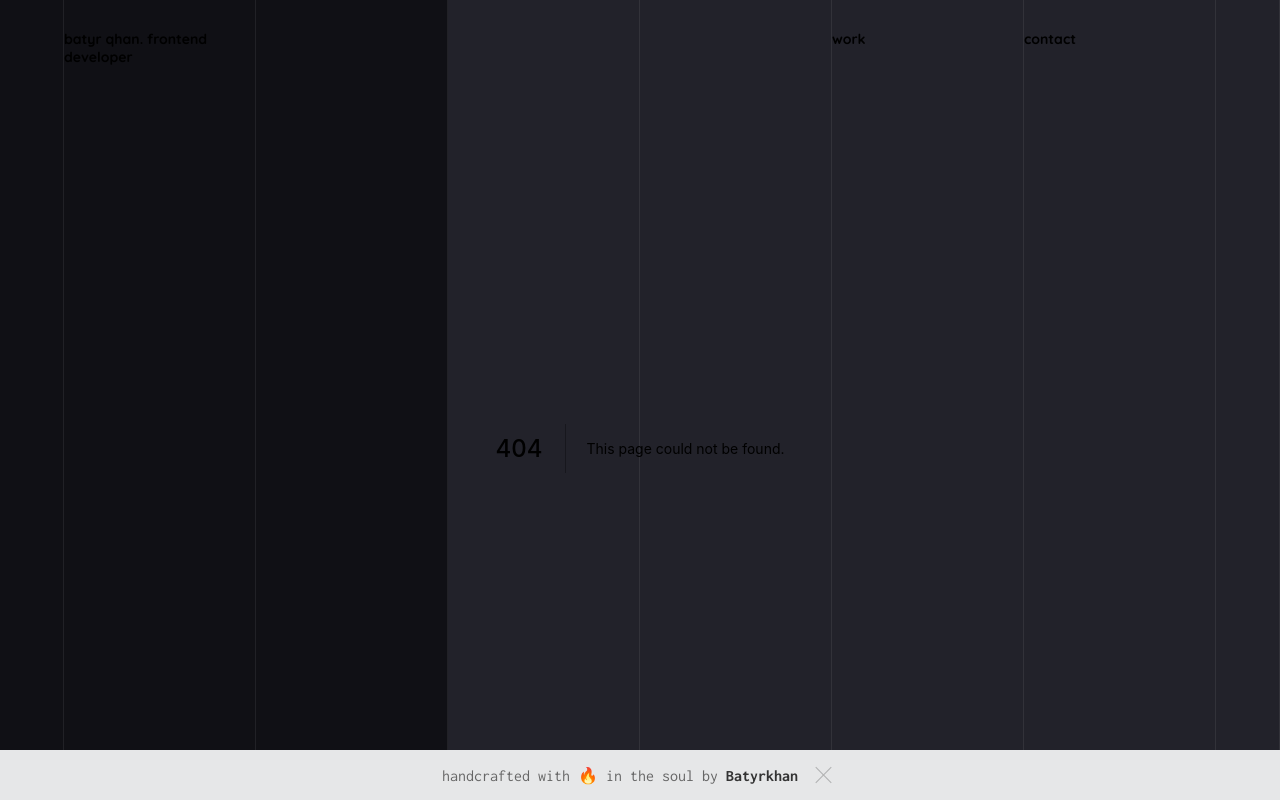
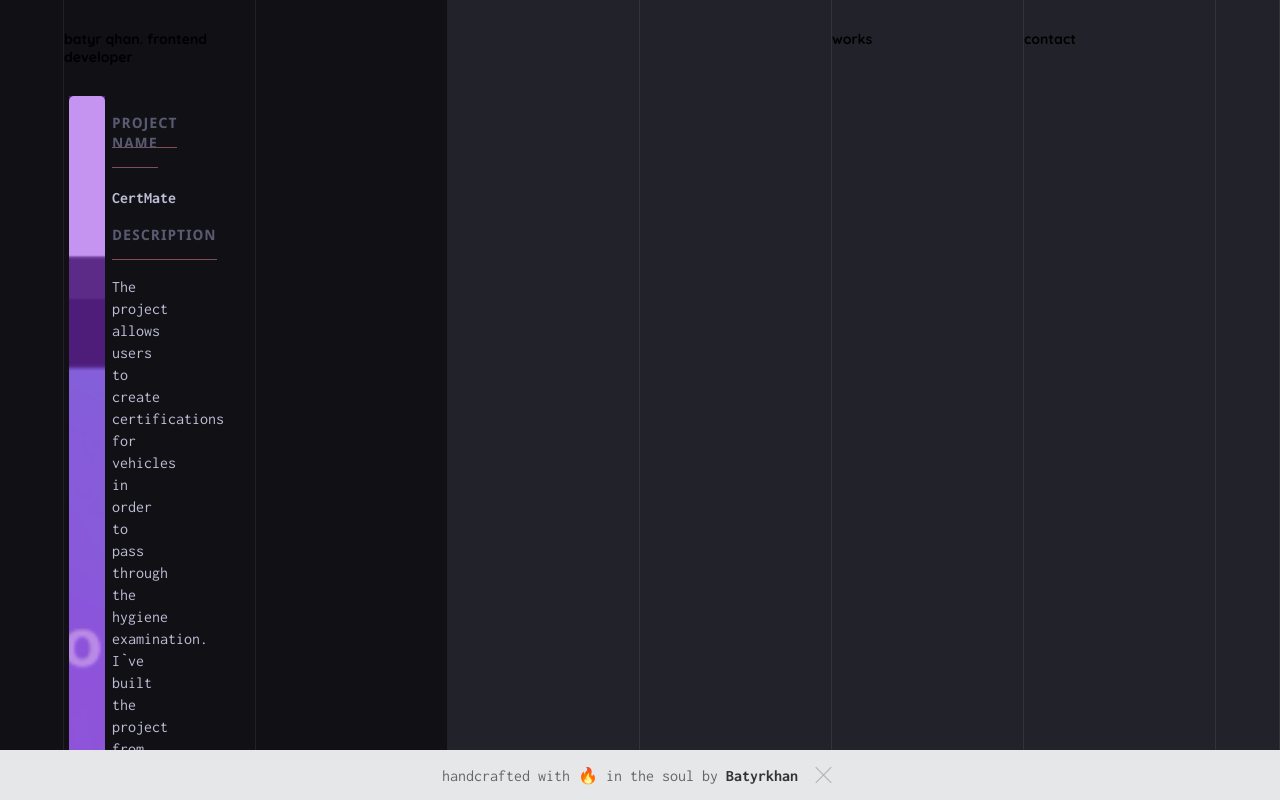
Before and after one commit to batyr-qhan/my-portfolio, a Next.js app: page /works in a window 1280 px wide. Before the commit this address had no page. Built offline with nearby package versions, Linux system fonts and the light colour scheme.

Commit message:
fix: styling add: navigation

```diff
--- a/components/layout/navbar.js
+++ b/components/layout/navbar.js
@@ -34,8 +34,8 @@ export default function Navbar() {
         className={classes.navItem}
       >
         <div className={classes.navItemContent}>
-          <Link href="/works/project-1">work</Link>
-          <Link href="/works/project-1">work</Link>
+          <Link href="/works/certmate">works</Link>
+          <Link href="/works/certmate">works</Link>
         </div>
       </motion.div>
       <motion.div
--- a/components/projects/project-one-page/index.js
+++ b/components/projects/certmate/index.js
@@ -3,7 +3,7 @@ import ProjectPageLayout from "../../layout/projectPageLayout";
 import Image from "next/image";
 import { motion } from "framer-motion";
 
-export default function ProjectOnePage() {
+export default function CertMatePage() {
   return (
     <ProjectPageLayout>
       <motion.div
@@ -26,7 +26,7 @@ export default function ProjectOnePage() {
         />
 
         <div className={styles.mainTitleContainer}>
-          <h1 className={styles.mainTitle}>certificates project</h1>
+          <h1 className={styles.mainTitle}>CertMate</h1>
         </div>
       </motion.div>
       <div></div>
@@ -47,7 +47,7 @@ export default function ProjectOnePage() {
           </span>
         </div>
         <p className="content-col__subtitle inconsolata-bold">
-          Certificates Project
+          CertMate
         </p>
         <div className="content-col__title-container">
           <span className="content-col__title droid-sans-bold">
--- /dev/null
+++ b/pages/works/certmate.js
@@ -0,0 +1,5 @@
+import CertMatePage from "../../components/projects/certmate";
+
+export default function CertMate() {
+  return <CertMatePage />;
+}
--- /dev/null
+++ b/pages/works/index.js
@@ -0,0 +1,24 @@
+import React, { useState } from "react";
+import LeftSidebar from "../../components/LeftSidebar/LeftSidebar";
+import CertMate from "./certmate";
+
+export default function Works() {
+  const [currentSlide, setCurrentSlide] = useState(0);
+
+  return (
+    <div className="container">
+      <LeftSidebar />
+      <div style={{ gridColumn: 1 / 10 }}>
+        {data.find((el) => el.id === currentSlide).component}
+      </div>
+    </div>
+  );
+}
+
+const data = [
+  {
+    id: 0,
+    name: "CertMate",
+    component: <CertMate />,
+  },
+];
--- a/pages/works/project-1.js
+++ /dev/null
@@ -1,5 +0,0 @@
-import ProjectOnePage from "../../components/projects/project-one-page";
-
-export default function ProjectOne() {
-  return <ProjectOnePage />;
-}
--- a/styles/Home.module.scss
+++ b/styles/Home.module.scss
@@ -120,8 +120,11 @@
 .skillsItem {
   width: 33.33%;
   font-family: "Inconsolata", monospace;
-  font-size: 0.8rem;
+  font-size: 0.75rem;
   margin-top: 1.25rem;
+  font-weight: bold;
+  color: #bdbdd5;
+  letter-spacing: 1px;
 }
 
 .viewExperience {
```
Also changed, not shown: components/contact-page/contact-page.js (+1 -8 lines), pages/index.js (+2 -61 lines), components/projects/certmate/project-one-page.module.scss (renamed from components/projects/project-one-page/project-one-page.module.scss).
